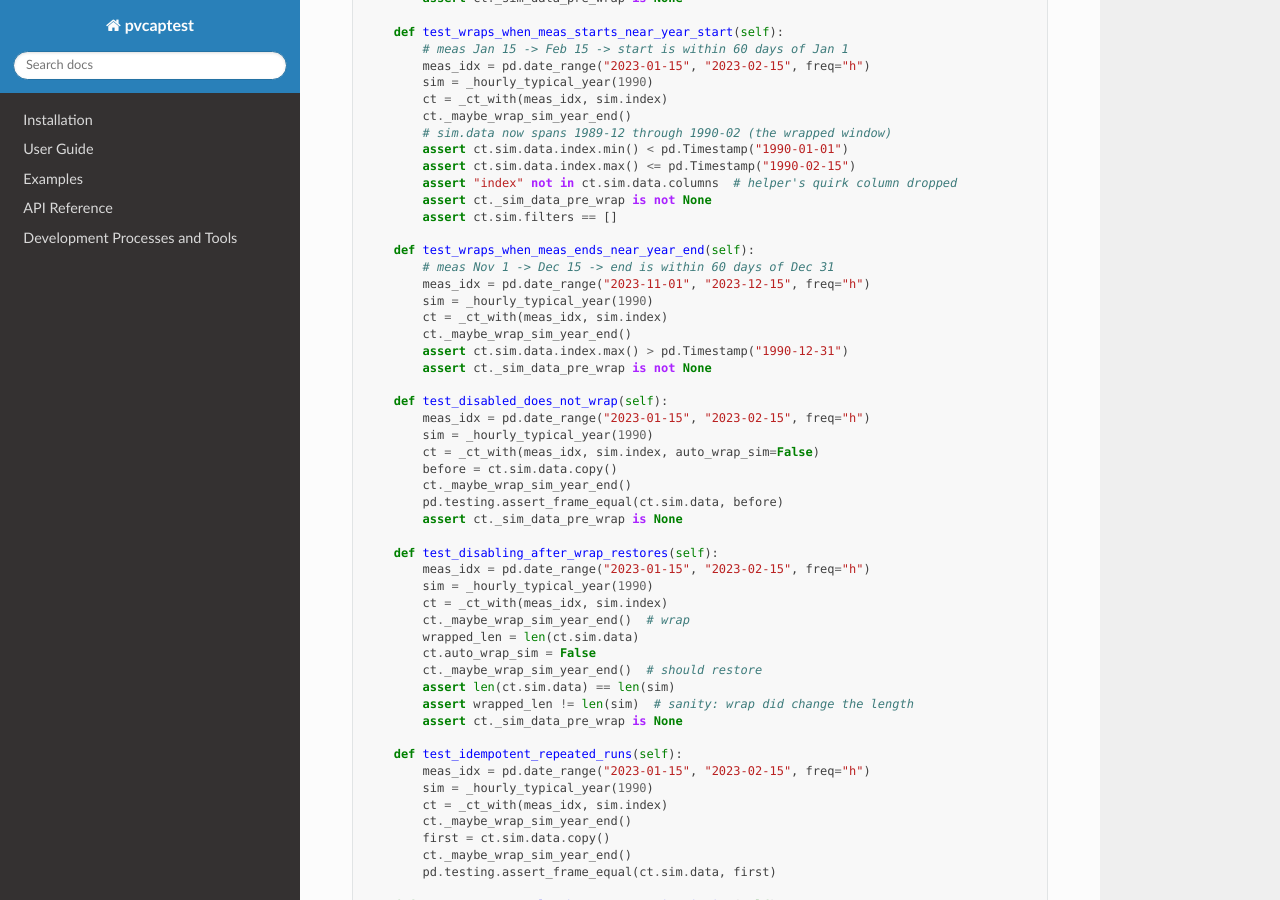
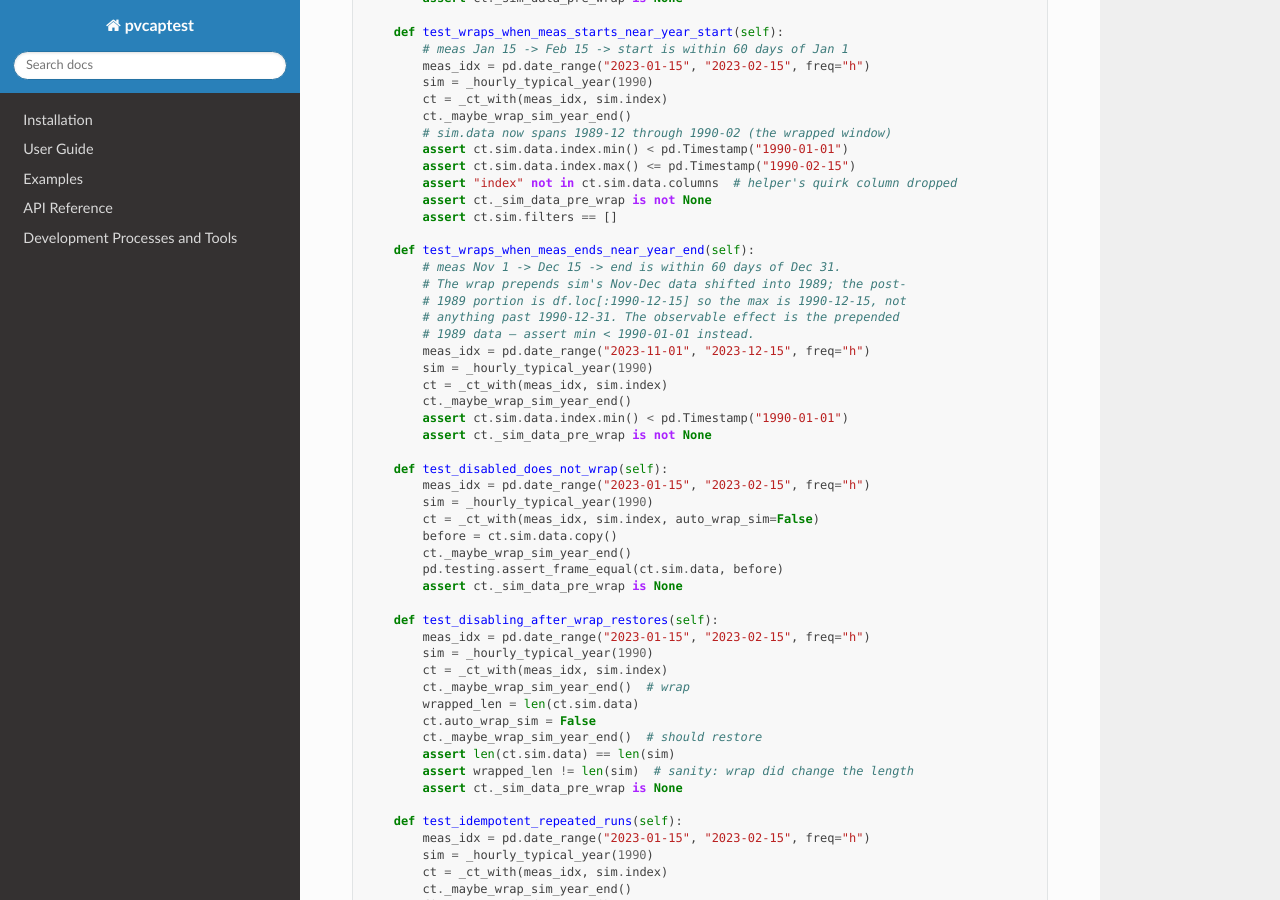
Before and after one commit to pvcaptest/pvcaptest, a Sphinx documentation site: the page built from docs/superpowers/plans/2026-06-01-captest-auto-wrap.md, in a window 1280 px wide and 900 px high, scrolled down 3967 px. Built offline with Sphinx 7.4.7 and the Read the Docs theme 3.1.0, drawn with Linux system fonts in a browser that asks for light colours; pages that are not in the unit, such as notebooks, are missing from menus; some of the changed text lies outside the part shown.

Commit message:
docs: fix year-end wrap assertions (min before 1990, not max past 1990-12-31)
For meas Nov 1..Dec 15, _maybe_wrap_sim_year_end passes end=1990-12-15, so
wrap_year_end slices df.loc[:1990-12-15] for the post-1989 portion and the
post-wrap max is 1990-12-15. The observable effect of the year-end trigger
is the prepended 1989-shifted data, so assert min < 1990-01-01 instead.
Applied to both the unit test and the setup() integration test.

Co-Authored-By: Claude Opus 4.7 <noreply@anthropic.com>

```diff
--- a/docs/superpowers/plans/2026-06-01-captest-auto-wrap.md
+++ b/docs/superpowers/plans/2026-06-01-captest-auto-wrap.md
@@ -145,12 +145,16 @@ class TestAutoWrapSim:
         assert ct.sim.filters == []
 
     def test_wraps_when_meas_ends_near_year_end(self):
-        # meas Nov 1 -> Dec 15 -> end is within 60 days of Dec 31
+        # meas Nov 1 -> Dec 15 -> end is within 60 days of Dec 31.
+        # The wrap prepends sim's Nov-Dec data shifted into 1989; the post-
+        # 1989 portion is df.loc[:1990-12-15] so the max is 1990-12-15, not
+        # anything past 1990-12-31. The observable effect is the prepended
+        # 1989 data — assert min < 1990-01-01 instead.
         meas_idx = pd.date_range("2023-11-01", "2023-12-15", freq="h")
         sim = _hourly_typical_year(1990)
         ct = _ct_with(meas_idx, sim.index)
         ct._maybe_wrap_sim_year_end()
-        assert ct.sim.data.index.max() > pd.Timestamp("1990-12-31")
+        assert ct.sim.data.index.min() < pd.Timestamp("1990-01-01")
         assert ct._sim_data_pre_wrap is not None
 
     def test_disabled_does_not_wrap(self):
@@ -329,7 +333,8 @@ class TestSetupAutoWrap:
         ct = self._make_ct(meas_idx, sim_idx)
         ct.setup(verbose=False)
         assert ct._sim_data_pre_wrap is not None
-        assert ct.sim.data.index.max() > pd.Timestamp("1990-12-31")
+        # Wrap prepends 1989-shifted Nov-Dec; min < 1990-01-01 confirms it.
+        assert ct.sim.data.index.min() < pd.Timestamp("1990-01-01")
 
     def test_setup_skips_wrap_when_disabled(self):
         meas_idx = pd.date_range("2023-11-01", "2023-12-15", freq="h")
```
